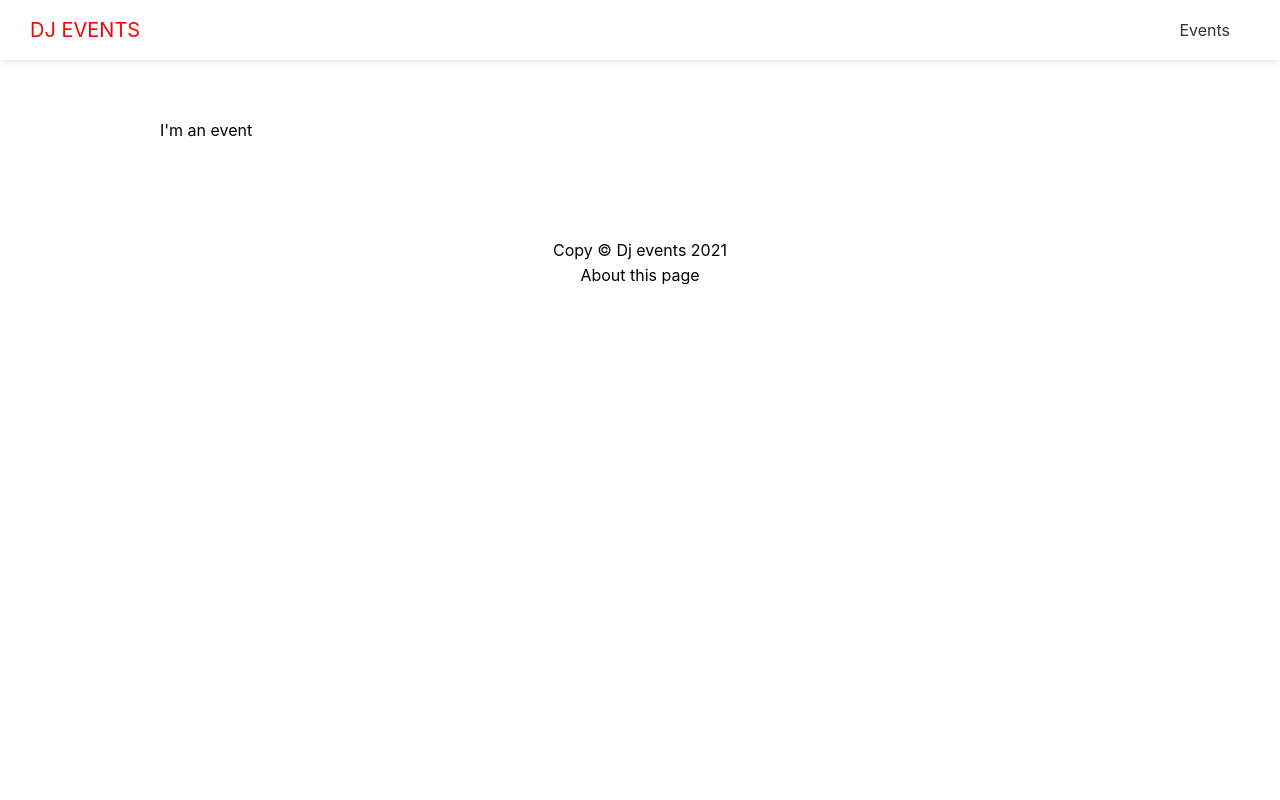
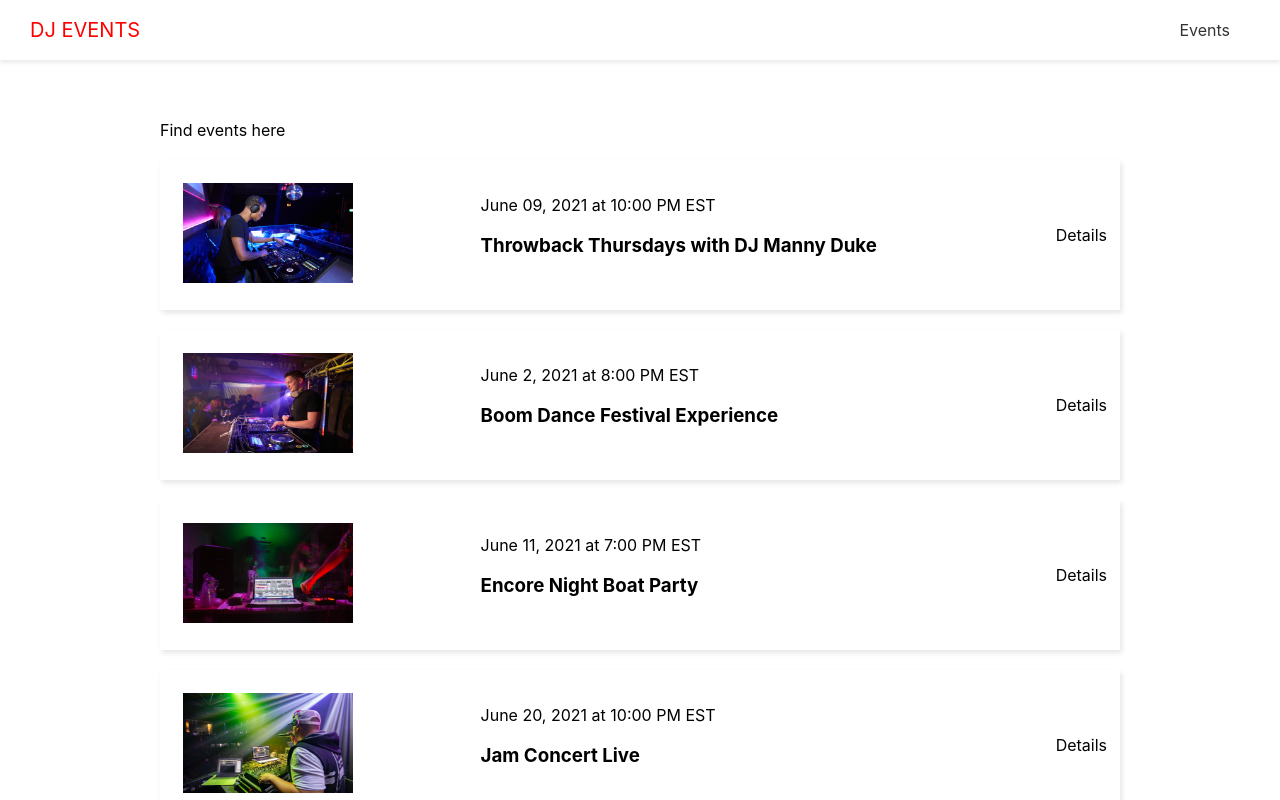
Before and after one commit to amaben2020/DJ-Events-management, a Next.js app: page /events in a window 1280 px wide. Shown: the top 800 px of the page. Built offline with nearby package versions, Linux system fonts and the light colour scheme; no server answers.

Commit message:
Query slug for individual dj events created using getServerSideProps

```diff
--- a/components/EventItem.js
+++ b/components/EventItem.js
@@ -12,6 +12,18 @@ const EventItem = ({ evt }) => {
 					height={100}
 				/>
 			</div>
+			<div className={styles.info}>
+				<span>
+					{evt.date} at {evt.time}
+				</span>
+				<h3>{evt.name}</h3>
+			</div>
+
+			<div className={styles.link}>
+				<Link href={`/events/${evt.slug}`}>
+					<a className='btn'> Details </a>
+				</Link>
+			</div>
 		</div>
 	);
 };
--- a/pages/events/index.js
+++ b/pages/events/index.js
@@ -1,11 +1,30 @@
-import React from 'react';
-import Layout from '../../components/Layout';
-const index = () => {
+import Head from 'next/head';
+import Image from 'next/image';
+import Layout from '@/components/Layout';
+import axios from 'axios';
+import { API_URL } from 'config/index';
+import EventItem from '@/components/EventItem';
+
+export default function Home({ events }) {
+	console.log(events);
 	return (
-		<Layout title='Home page'>
-			<div>I'm an event</div>
+		<Layout>
+			Find events here
+			{events.length === 0 && <div>No events to showcase</div>}
+			{events.map((evt) => (
+				<EventItem key={evt.id} evt={evt} />
+			))}
 		</Layout>
 	);
+}
+
+export const getStaticProps = async () => {
+	const response = await fetch(`${API_URL}/api/events`);
+
+	const events = await response.json();
+
+	return {
+		props: events,
+		revalidate: 1,
+	};
 };
-
-export default index;
```
Also changed, not shown: pages/events/[slug].js (+22 -3 lines), pages/index.js (+9 -2 lines).
